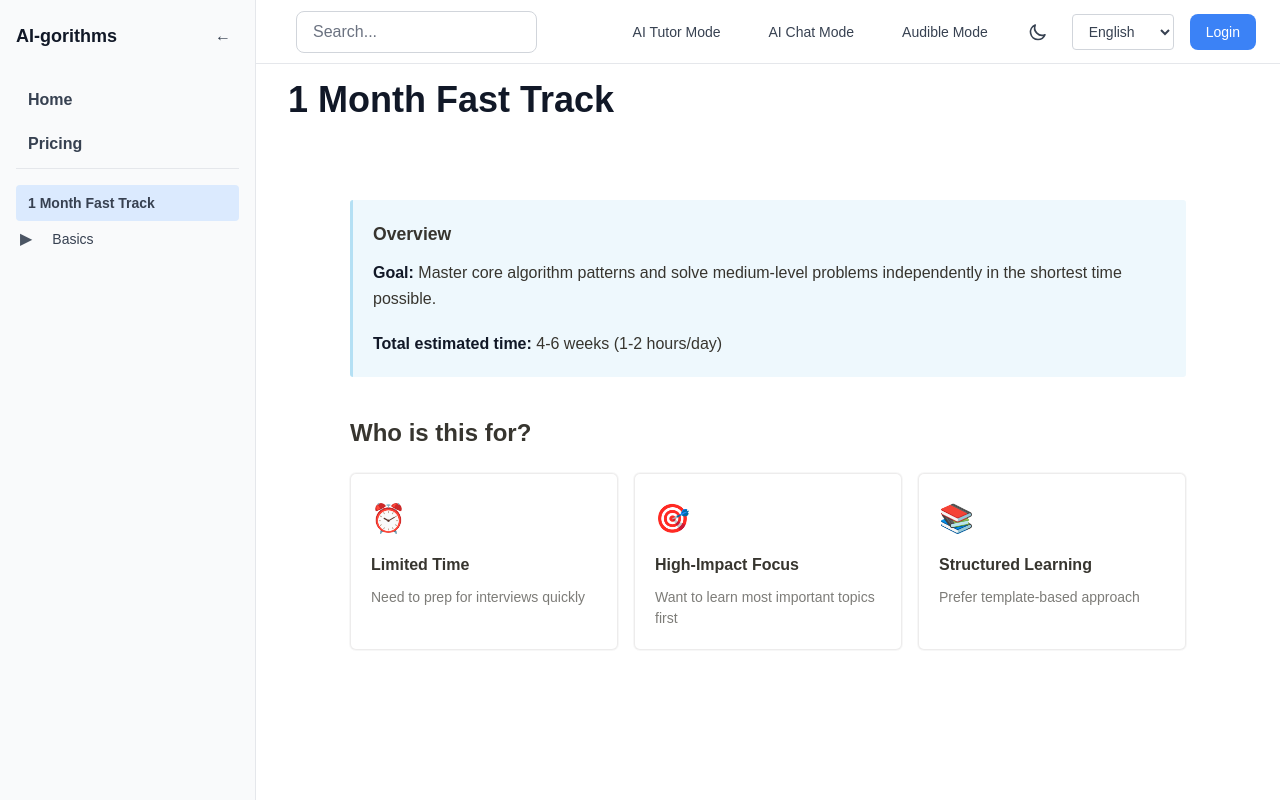
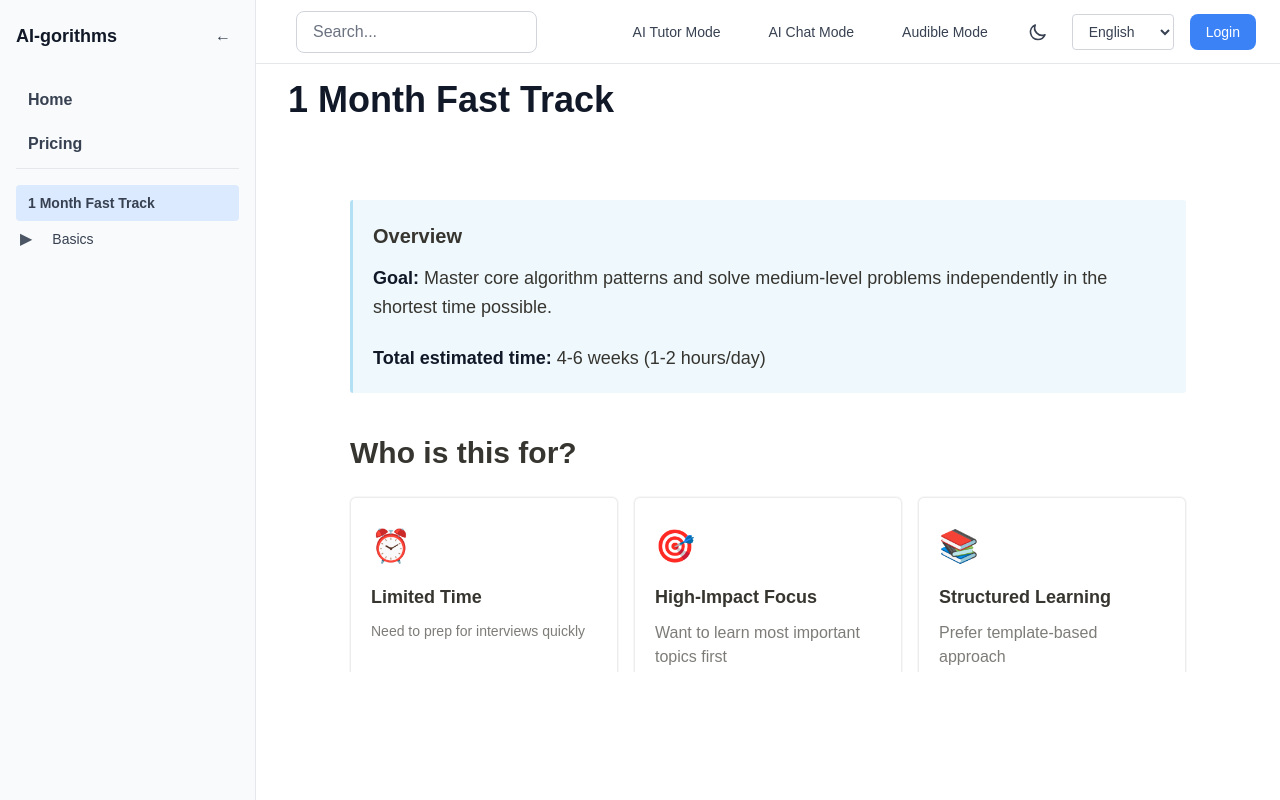
Before and after one commit to Chinese-Community-AI/AI-gorithms, a Next.js app: page /fast-track in a window 1280 px wide. Built offline with nearby package versions, Linux system fonts and the light colour scheme.

Commit message:
Adjust font size

```diff
--- a/app/fast-track/page.tsx
+++ b/app/fast-track/page.tsx
@@ -106,7 +106,7 @@ const Badge = ({
         color: style.color,
         padding: "0.2rem 0.5rem",
         borderRadius: "3px",
-        fontSize: "0.75rem",
+        fontSize: "0.875rem",
         fontWeight: 500,
         border: `1px solid ${style.borderColor}`,
       }}
@@ -155,7 +155,7 @@ const TopicCard = ({
       >
         <h3
           style={{
-            fontSize: "1.125rem",
+            fontSize: "1.375rem",
             fontWeight: 600,
             margin: 0,
             color: "rgb(55, 53, 47)",
@@ -167,7 +167,7 @@ const TopicCard = ({
         {time && (
           <span
             style={{
-              fontSize: "0.875rem",
+              fontSize: "1rem",
               color: "rgba(55, 53, 47, 0.65)",
               fontStyle: "italic",
             }}
@@ -191,7 +191,7 @@ const SectionHeading = ({
   <>
     <h2
       style={{
-        fontSize: "1.5rem",
+        fontSize: "1.875rem",
         fontWeight: 600,
         marginTop: "2.5rem",
         marginBottom: subtitle ? "1rem" : "1.5rem",
@@ -232,7 +232,7 @@ const TipCard = ({
       boxShadow: "rgba(15, 15, 15, 0.03) 0px 0px 0px 1px",
     }}
   >
-    <div style={{ fontSize: "1.75rem", marginBottom: "0.5rem" }}>{emoji}</div>
+    <div style={{ fontSize: "2rem", marginBottom: "0.5rem" }}>{emoji}</div>
     <strong
       style={{
         color: "rgb(55, 53, 47)",
@@ -250,14 +250,21 @@ const TipCard = ({
 // Main content component
 function FastTrackContent() {
   return (
-    <div style={{ maxWidth: "900px", margin: "0 auto", padding: "3rem 2rem" }}>
+    <div
+      style={{
+        maxWidth: "900px",
+        margin: "0 auto",
+        padding: "3rem 2rem",
+        fontSize: "1.125rem",
+      }}
+    >
       {/* Overview */}
       <Callout type="info">
         <h3
           style={{
             marginTop: 0,
             marginBottom: "0.75rem",
-            fontSize: "1.1rem",
+            fontSize: "1.25rem",
             fontWeight: 600,
             color: "rgb(55, 53, 47)",
           }}
@@ -314,7 +321,7 @@ function FastTrackContent() {
               marginTop: "0.5rem",
               marginBottom: 0,
               color: "rgba(55, 53, 47, 0.65)",
-              fontSize: "0.875rem",
+              fontSize: "1rem",
               lineHeight: 1.5,
             }}
           >
@@ -327,7 +334,7 @@ function FastTrackContent() {
               marginTop: "0.5rem",
               marginBottom: 0,
               color: "rgba(55, 53, 47, 0.65)",
-              fontSize: "0.875rem",
+              fontSize: "1rem",
               lineHeight: 1.5,
             }}
           >
@@ -343,7 +350,7 @@ function FastTrackContent() {
           style={{
             marginTop: 0,
             marginBottom: "0.75rem",
-            fontSize: "1rem",
+            fontSize: "1.125rem",
             fontWeight: 600,
             color: "rgb(55, 53, 47)",
           }}
@@ -1278,7 +1285,7 @@ function FastTrackContent() {
           style={{
             marginTop: 0,
             marginBottom: "0.75rem",
-            fontSize: "1rem",
+            fontSize: "1.125rem",
             fontWeight: 600,
             color: "rgb(55, 53, 47)",
           }}
```
